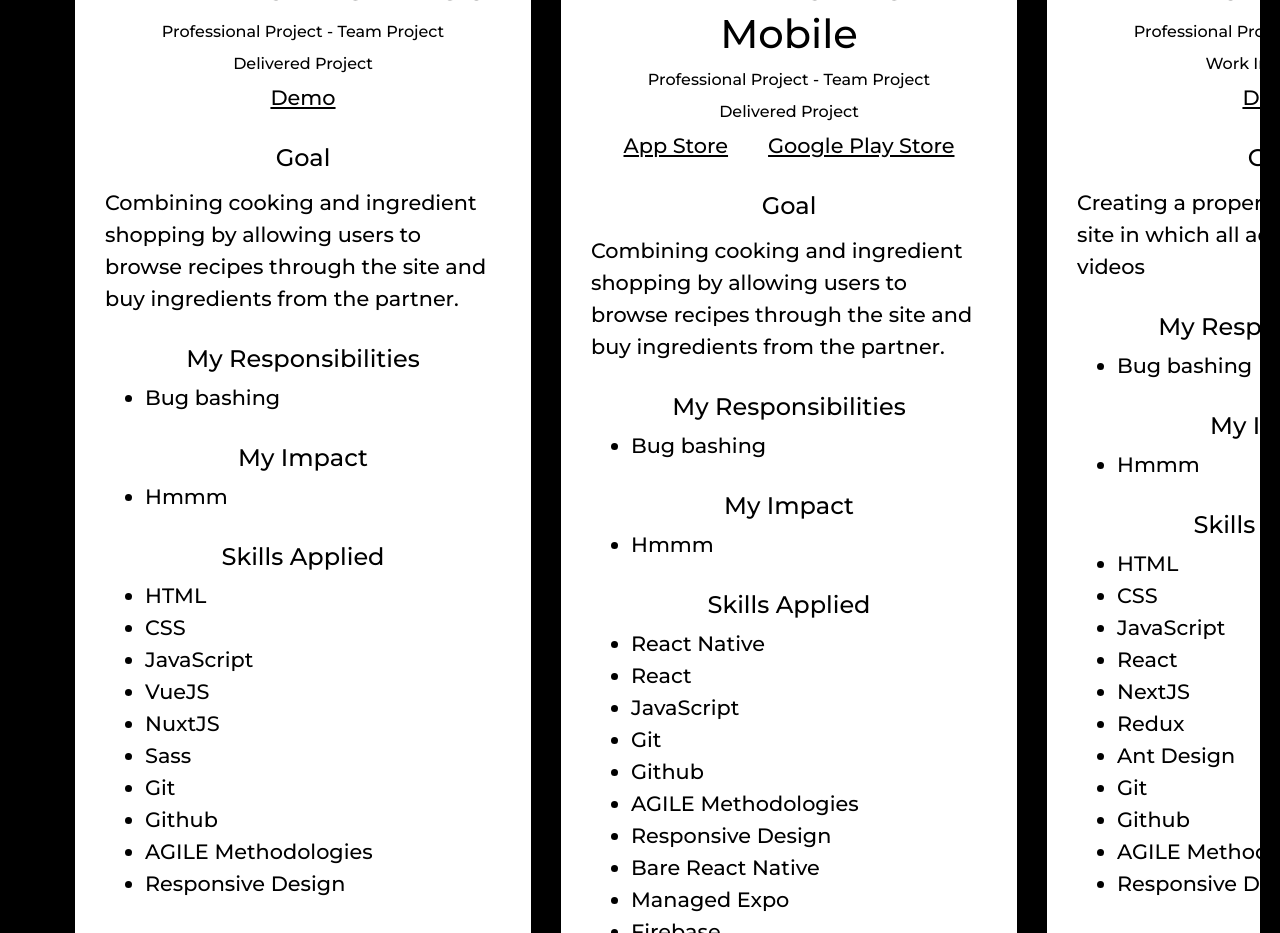
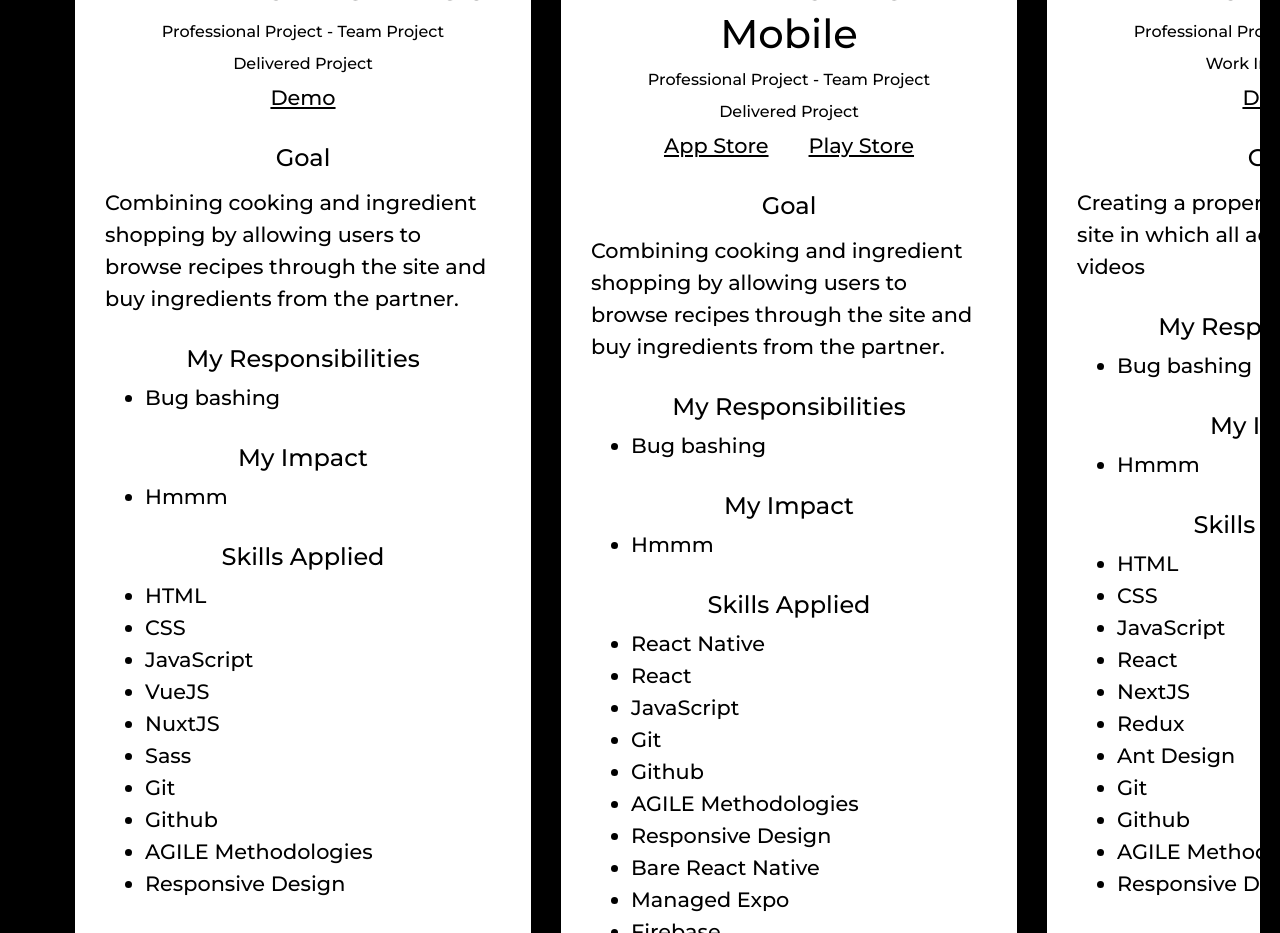
Before and after one commit to tmansuroglu/portfolio, a React (Create React App) app: page / in a window 1280 px wide. Shown: the part 1960-2893 px from the top of the page. Built offline with nearby package versions, Linux system fonts and the light colour scheme.

Commit message:
change content

```diff
--- a/src/assets/_global-stlyes.scss
+++ b/src/assets/_global-stlyes.scss
@@ -34,9 +34,6 @@ h4 {
   font-size: 1.5rem;
 }
 
-h5 {
-}
-
 a {
   color: $white;
   text-decoration: underline;
--- a/src/components/ProjectCard/index.jsx
+++ b/src/components/ProjectCard/index.jsx
@@ -36,7 +36,7 @@ const ProjectCard = ({
       {demoUrl1 && <a href={demoUrl1}>Demo</a>}
       {demoUrl2 && <a href={demoUrl2}>Demo v2</a>}
       {iosUrl && <a href={iosUrl}>App Store</a>}
-      {androidUrl && <a href={androidUrl}>Google Play Store</a>}
+      {androidUrl && <a href={androidUrl}>Play Store</a>}
     </div>
 
     <div className="project-card__secondary-title">
```
Also changed, not shown: 1 other file (tests, documents, lock files or other folders).
